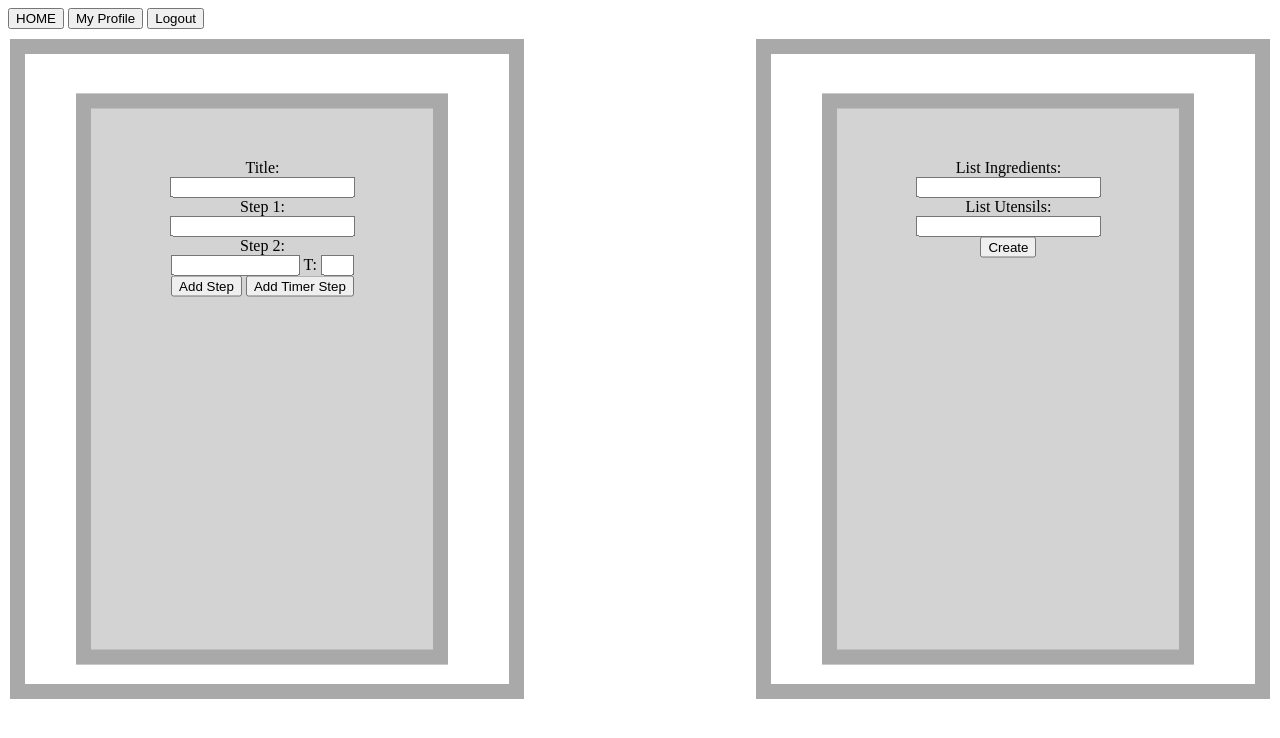
After one commit to russellpAtCU/RecipeBuddy, a Django app: template django/recipebuddy/templates/recipeCreation.html in a window 1280 px wide. The commit adds this page. Shown: the top 738 px of the page. Run offline with Django 4.2, Linux system fonts and the light colour scheme; the template is opened without the code that fills it, so the values that code supplies are empty.

Commit message:
added dana's pages

```diff
--- /dev/null
+++ b/django/recipebuddy/static/css/mystyle.css
@@ -0,0 +1,70 @@
+
+.split {
+    height: 70%;
+    width: 30%;
+    position: fixed;
+    z-index: 1;
+    top: 10;
+    overflow-x: hidden;
+    padding-top: 20px;
+  }
+
+  /* Control the left side */
+  .left {
+    left: 0;
+    background-color: white;
+  }
+
+  /* Control the right side */
+  .right {
+    right: 0;
+    background-color: white;
+  }
+
+  /* If you want the content centered horizontally and vertically */
+  .centered {
+    position: absolute;
+    top: 50%;
+    left: 47%;
+    transform: translate(-50%, -50%);
+    text-align: center;
+  }
+
+  /* Style the image inside the centered container, if needed */
+  .centered img {
+    width: 150px;
+    border-radius: 50%;
+  }
+  /* Colour for rating stars */
+  .checked {
+    color: orange;
+  }
+
+  .flex-container {
+    display: flex;
+}
+
+.flex-child {
+    flex: 1;
+    border: 10px solid gray;
+    background-color: lightgray;
+    margin-right: 30 px;
+}
+
+.flex-child:first-child {
+    margin-right: 20px;
+}
+
+.float-child.green {
+  margin-right: 20px;
+  margin-top: 10px;
+  border: 10px solid gray;
+    background-color: lightgray;
+}
+
+#more {display: none;}
+
+.right-position{
+  margin-left: 100%;
+  margin-top: -1% ;
+}
--- a/django/recipebuddy/templates/accountHub.html
+++ b/django/recipebuddy/templates/accountHub.html
@@ -44,7 +44,7 @@
 				<th colspan = "2" style = "border: 1px solid black; background-color: #e6e6e6;">My Pantry</th>
 			</tr>
 			<tr style="height:300px; vertical-align:top;">
-				<td style = "border: 1px solid black; background-color: #e6e6e6;"><a href = "index.html" style ="color:black; text-decoration:none;"><p style = "text-align:center; font-size:200%;">Recipe 1</p><ul>
+				<td style = "border: 1px solid black; background-color: #e6e6e6;"><a href = "#" style ="color:black; text-decoration:none;"><p style = "text-align:center; font-size:200%;">Recipe 1</p><ul>
 					<li>Time to cook</li>
 					<li>Ingredient 1</li>
 					<li>Ingredient 2</li>
--- /dev/null
+++ b/django/recipebuddy/templates/recipeCreation.html
@@ -0,0 +1,68 @@
+<!DOCTYPE html>
+<html>
+<head>
+  <script src="./rbp.js"></script>
+  <link rel="stylesheet" href="mystyle.css">
+  <link rel="stylesheet" href="https://cdnjs.cloudflare.com/ajax/libs/font-awesome/4.7.0/css/font-awesome.min.css">
+
+    <title>Recipe Creation Page </title>
+    <button type="button">HOME</button>
+      <button type="button"  >My Profile </button>
+      <button type="button"> Logout</button>
+    <style>
+        div {
+        background-color: lightgrey;
+        width: 50%;
+        height: 70%;
+        border: 15px solid darkgray;
+        padding: 50px;
+        margin: 10px;
+        }
+            </style>
+
+</head>
+<body>
+<form>
+    <div class="split left">
+        <div class="centered">
+
+                <label for="Title">Title:</label><br>
+                <input type="text" id="Title" name="Title" ><br>
+                <label for="Step1">Step 1:</label><br>
+                <input type="text" id="Step1" name="Step1"><br>
+                <label for="Step2">Step 2:</label><br>
+                <input type="text" id="Step2" name="Step2" size =13>
+                <label for="T">T:</label>
+                <input type="text" id="T" name="T"size = "1"><br>
+
+                <button type="button">Add Step</button>
+                <button type="button"> Add Timer Step</button>
+
+                </div>
+        </div>
+      </div>
+
+      <div class="split right">
+        <div class="centered">
+
+                <label for="List Ingredients">List Ingredients:</label><br>
+                <input type="text" id="List Ingredients" name="List Ingredients" ><br>
+
+                <label for="List Utensils">List Utensils:</label><br>
+                <input type="text" id="List Utensils" name="List Utensils" ><br>
+
+                <button type="button">Create</button>
+
+
+
+                </div>
+        </div>
+      </div>
+
+</form>
+
+
+</body>
+
+
+</html>
```
Also changed, not shown: django/recipebuddy/templates/recipePage.html (added, +90 -0 lines).
